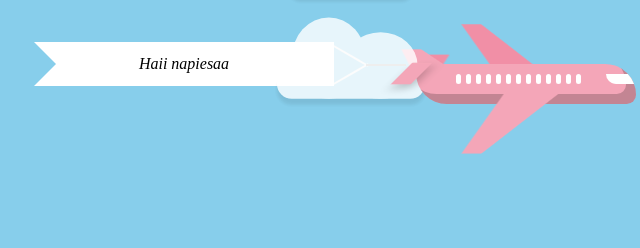
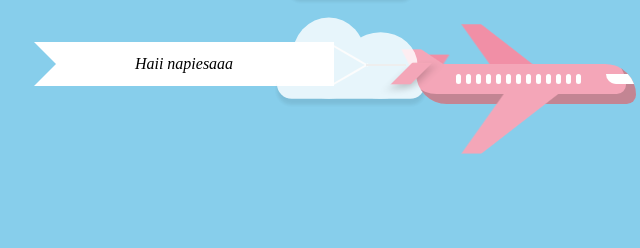
Before and after one commit to Iqballzzr/da, a plain HTML site: page index.html in a window 1280 px wide. Shown: the part 336-584 px from the top of the page, 149-789 px from the left. Drawn offline with Linux system fonts and the light colour scheme.

Commit message:
Update index.html

```diff
--- a/index.html
+++ b/index.html
@@ -27,7 +27,7 @@
     <div class="banner-container">
         <i class="rope"></i>
         <i class="banner">
-         Haii napiesaa
+         Haii napiesaaa
         <i class="triangle"></i>
     </i>
     </div>
```
